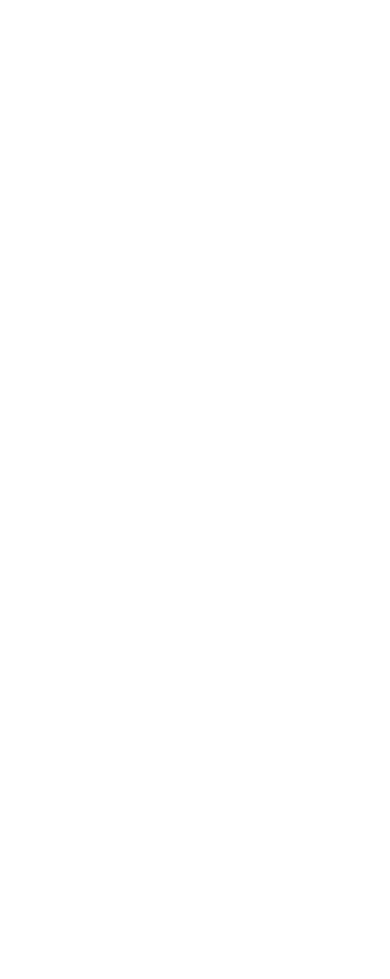
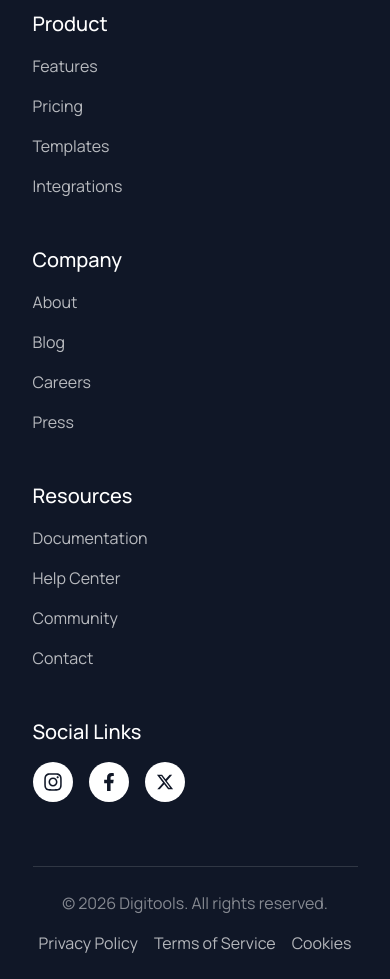
Before and after one commit to mi-araf/B13-A6-DigiTools-web, a React (Vite) app: page / in a window 390 px wide. Shown: the part 6400-7379 px from the top of the page. Before the commit the page ends 6134 px from the top, so only its background shows below. Built offline with nearby package versions, Linux system fonts and the light colour scheme.

Commit message:
footer section done

```diff
--- a/src/App.jsx
+++ b/src/App.jsx
@@ -1,5 +1,6 @@
 import './App.css'
 import ChallengeSection from './Components/ChallengeSection'
+import Footer from './Components/Footer'
 import Hero from './Components/Hero'
 import Navbar from './Components/Navbar'
 import Products from './Components/Products/Products'
@@ -17,6 +18,7 @@
 			<Started />
 			<Subscription />
 			<ChallengeSection />
+			<Footer />
 		</>
 	)
 }
--- /dev/null
+++ b/src/Components/Footer.jsx
@@ -0,0 +1,78 @@
+import React from "react";
+import { FaInstagram, FaFacebookF } from "react-icons/fa";
+import { FaXTwitter } from "react-icons/fa6";
+
+const Footer = () => {
+    return (
+        <footer className="bg-[#101727] text-white">
+            <div className="w-10/12 mx-auto lg:w-9/12 pt-20 pb-6">
+                <div className="grid grid-cols-1 sm:grid-cols-2 lg:grid-cols-[2.2fr_1fr_1fr_1fr_1fr] gap-12">
+
+                    <div>
+                        <h2 className="text-[40px] font-extrabold mb-4">DigiTools</h2>
+                        <p className="opacity-80 text-base">
+                            Premium digital tools for creators, professionals, and businesses. Work smarter with our suite of powerful tools.
+                        </p>
+                    </div>
+
+                    <div>
+                        <h3 className="text-xl font-medium mb-4">Product</h3>
+                        <ul className="space-y-4 text-base">
+                            <li className="opacity-70 hover:opacity-100"><a href="#" className="transition-all duration-300  active:scale-[0.98]">Features</a></li>
+                            <li className="opacity-70 hover:opacity-100"><a href="#" className="transition-all duration-300  active:scale-[0.98]">Pricing</a></li>
+                            <li className="opacity-70 hover:opacity-100"><a href="#" className="transition-all duration-300  active:scale-[0.98]">Templates</a></li>
+                            <li className="opacity-70 hover:opacity-100"><a href="#" className="transition-all duration-300  active:scale-[0.98]">Integrations</a></li>
+                        </ul>
+                    </div>
+
+                    <div>
+                        <h3 className="text-xl font-medium mb-4">Company</h3>
+                        <ul className="space-y-4 text-base">
+                            <li className="opacity-70 hover:opacity-100"><a href="#" className="transition-all duration-300  active:scale-[0.98]">About</a></li>
+                            <li className="opacity-70 hover:opacity-100"><a href="#" className="transition-all duration-300  active:scale-[0.98]">Blog</a></li>
+                            <li className="opacity-70 hover:opacity-100"><a href="#" className="transition-all duration-300  active:scale-[0.98]">Careers</a></li>
+                            <li className="opacity-70 hover:opacity-100"><a href="#" className="transition-all duration-300  active:scale-[0.98]">Press</a></li>
+                        </ul>
+                    </div>
+
+                    <div>
+                        <h3 className="text-xl font-medium mb-4">Resources</h3>
+                        <ul className="space-y-4 text-base">
+                            <li className="opacity-70 hover:opacity-100"><a href="#" className="transition-all duration-300   active:scale-[0.98]">Documentation</a></li>
+                            <li className="opacity-70 hover:opacity-100"><a href="#" className="transition-all duration-300   active:scale-[0.98]">Help Center</a></li>
+                            <li className="opacity-70 hover:opacity-100"><a href="#" className="transition-all duration-300   active:scale-[0.98]">Community</a></li>
+                            <li className="opacity-70 hover:opacity-100"><a href="#" className="transition-all duration-300   active:scale-[0.98]">Contact</a></li>
+                        </ul>
+                    </div>
+
+                    <div>
+                        <h3 className="text-xl font-medium mb-4">Social Links</h3>
+                        <div className="flex items-center gap-4">
+                            <a href="https://www.instagram.com/tde_araf" target="_blank" rel="noreferrer" className="h-10 w-10 rounded-full bg-white text-[#101727] flex items-center justify-center transition-all duration-300 ease-out hover:-translate-y-0.5 hover:scale-105 hover:shadow-[0_8px_20px_#ffffff22] active:scale-95" >
+                                <FaInstagram className="text-xl" />
+                            </a>
+                            <a href="https://www.facebook.com/mushfiq.araf.2024/" target="_blank" rel="noreferrer" className="h-10 w-10 rounded-full bg-white text-[#101727] flex items-center justify-center transition-all duration-300 ease-out hover:-translate-y-0.5 hover:scale-105 hover:shadow-[0_8px_20px_#ffffff22] active:scale-95" >
+                                <FaFacebookF className="text-lg" />
+                            </a>
+                            <a href="https://www.github.com/mi-araf/" target="_blank" rel="noreferrer" className="h-10 w-10 rounded-full bg-white text-[#101727] flex items-center justify-center transition-all duration-300 ease-out hover:-translate-y-0.5 hover:scale-105 hover:shadow-[0_8px_20px_#ffffff22] active:scale-95" >
+                                <FaXTwitter className="text-lg" />
+                            </a>
+                        </div>
+                    </div>
+                </div>
+
+                <div className="border-t border-[#e5e7eb26] text-[#FAFAFA] mt-16 pt-6 text-base flex flex-col md:flex-row justify-between items-center gap-4">
+                    <p className="opacity-50">&copy; 2026 Digitools. All rights reserved.</p>
+
+                    <div className="flex flex-wrap items-center gap-4 md:gap-10">
+                        <a className="opacity-70 hover:opacity-100" href="#">Privacy Policy</a>
+                        <a className="opacity-70 hover:opacity-100" href="#">Terms of Service</a>
+                        <a className="opacity-70 hover:opacity-100" href="#">Cookies</a>
+                    </div>
+                </div>
+            </div>
+        </footer>
+    );
+};
+
+export default Footer;
```
